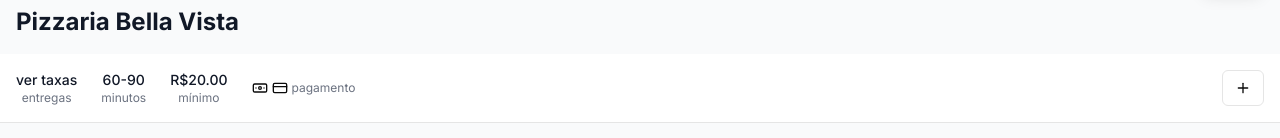
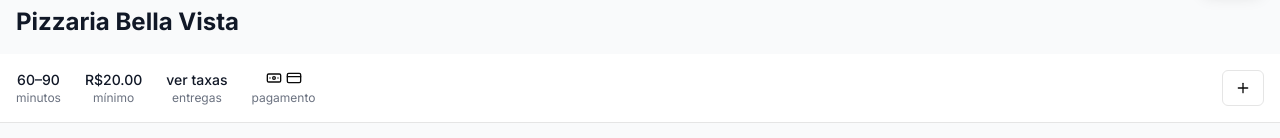
Before and after one commit to ettoiadev/cardapiov2, a Next.js app: page / in a window 1280 px wide. Shown: the part 234-372 px from the top of the page. Built offline with nearby package versions, Linux system fonts and the light colour scheme; no server answers; the database is empty.

Commit message:
Ajustes no menu horizontal

```diff
--- a/app/page.tsx
+++ b/app/page.tsx
@@ -266,13 +266,8 @@ export default function HomePage() {
           <div className="flex items-center justify-between">
             <div className="flex items-center space-x-6">
               <div className="text-center">
-                <div className="text-sm font-medium text-gray-900">ver taxas</div>
-                <div className="text-xs text-gray-500">entregas</div>
-              </div>
-
-              <div className="text-center">
                 <div className="text-sm font-medium text-gray-900">
-                  {config.tempo_entrega_min}-{config.tempo_entrega_max}
+                  {config.tempo_entrega_min}–{config.tempo_entrega_max}
                 </div>
                 <div className="text-xs text-gray-500">minutos</div>
               </div>
@@ -282,10 +277,17 @@ export default function HomePage() {
                 <div className="text-xs text-gray-500">mínimo</div>
               </div>
 
-              <div className="text-center flex space-x-1">
-                {config.aceita_dinheiro && <Banknote className="w-4 h-4" />}
-                {config.aceita_cartao && <CreditCard className="w-4 h-4" />}
-                <div className="text-xs text-gray-500 ml-1">pagamento</div>
+              <div className="text-center">
+                <div className="text-sm font-medium text-gray-900">ver taxas</div>
+                <div className="text-xs text-gray-500">entregas</div>
+              </div>
+
+              <div className="text-center">
+                <div className="flex justify-center items-center space-x-1 mb-1">
+                  {config.aceita_dinheiro && <Banknote className="w-4 h-4" />}
+                  {config.aceita_cartao && <CreditCard className="w-4 h-4" />}
+                </div>
+                <div className="text-xs text-gray-500">pagamento</div>
               </div>
             </div>
 
```
